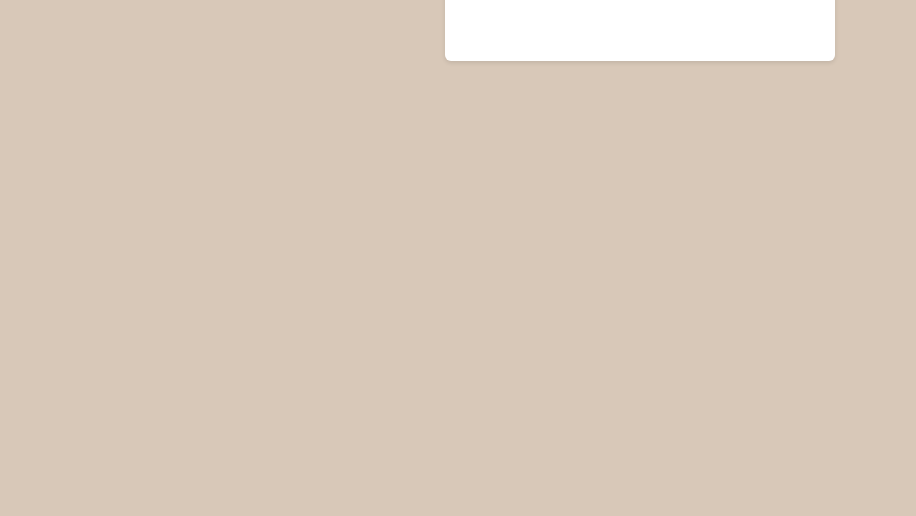
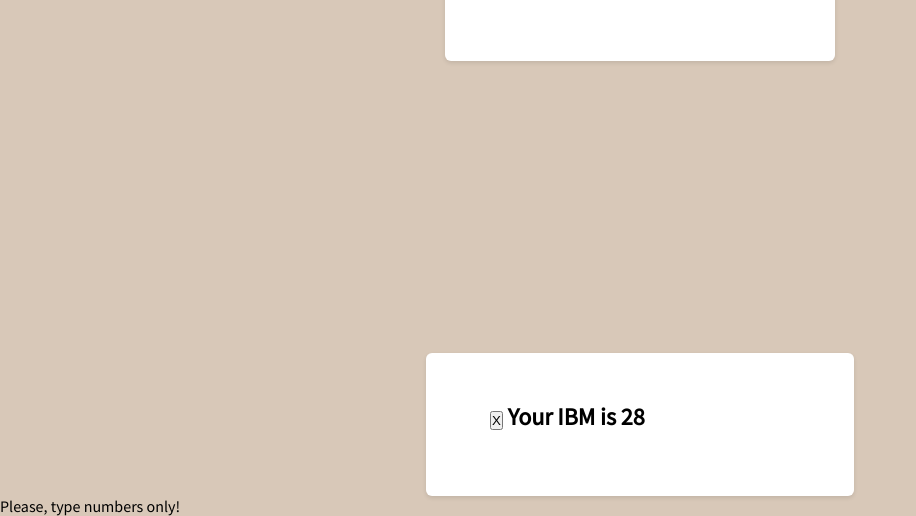
Before and after one commit to andrezomko/BMI-calculator, a plain HTML site: page index.html in a window 1280 px wide. Shown: the part 447-963 px from the top of the page, without its empty margins (0-916 px from the left). Before the commit the page ends 800 px from the top, so only its background shows below. Drawn offline with Linux system fonts and the light colour scheme.

Commit message:
html done

```diff
--- a/index.html
+++ b/index.html
@@ -18,6 +18,7 @@
         <main class="card">
             <form action="">
                 <h1 class="title">BMI CALCULATOR</h1>
+
                 <div class="input-wrapper">
                     <label for="weight">Weight (kg)</label>
                     <input id="weight" type="text" placeholder="80">
@@ -34,6 +35,21 @@
         </main>
     </div>
 
+<!-- modal/popup: -->
+    <div class="modal-wrapper">
+        <div class="modal card">
+            <h2 class="title" >
+                <button class="close">X</button>
+                Your IBM is 28
+            </h2>
+        </div>
+    </div>
+
+<!-- erro alert msg -->
+<div class="alertError open">Please, type numbers only!</div>
+
+
+
 
 
 </body>
```
